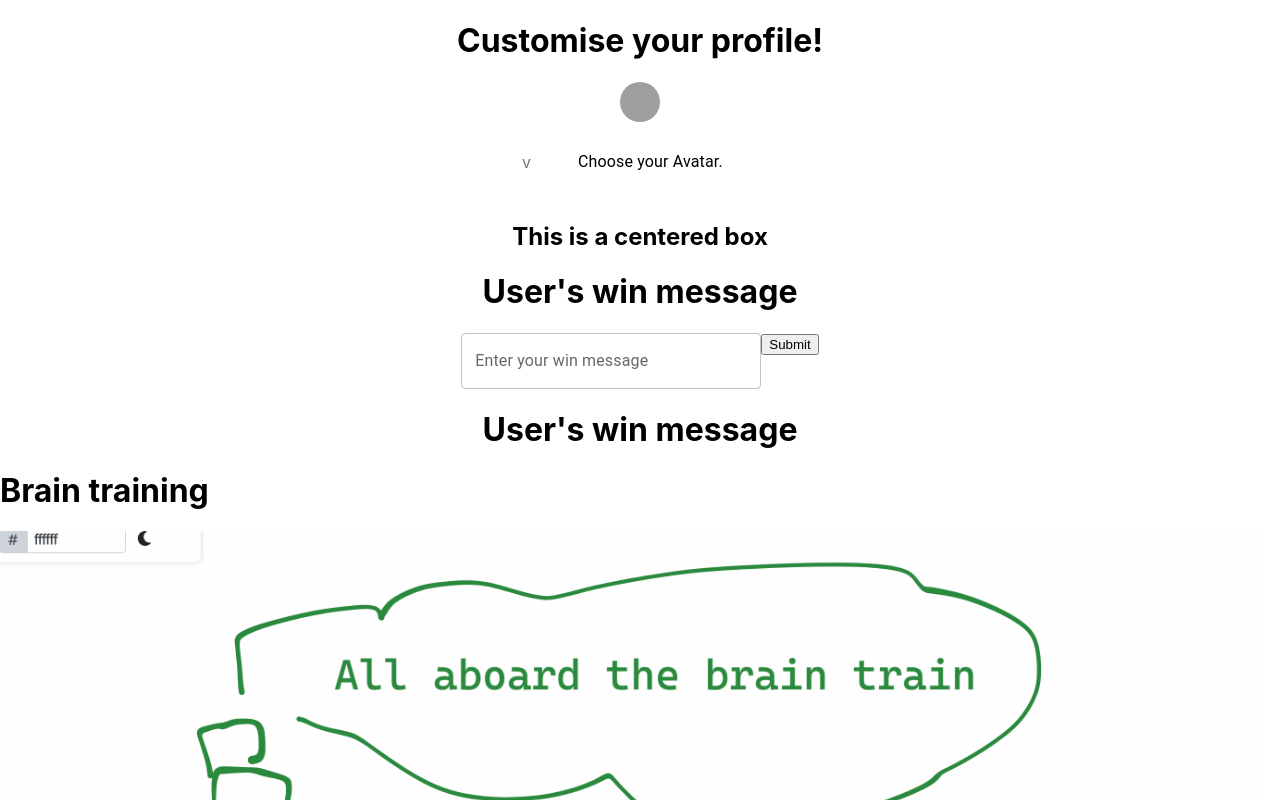
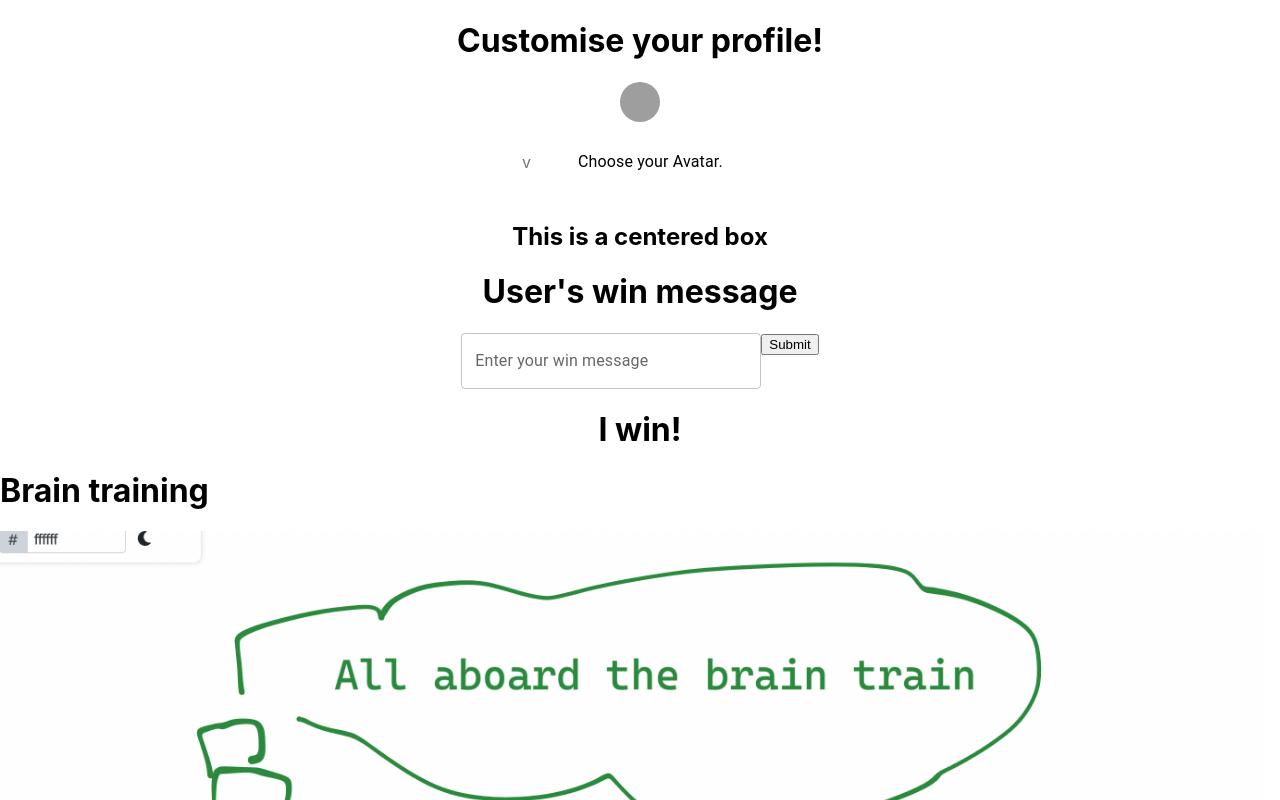
Before and after one commit to tibo8841/brain-training-frontend, a React (Create React App) app in the folder brain-training/: page /profile in a window 1280 px wide. Shown: the top 800 px of the page. Built offline with nearby package versions, Linux system fonts and the light colour scheme; grey boxes are pictures that could not be loaded; the HTML template or start-up script is replaced by a standard one.

Commit message:
Customise profile finished, needs restyling and refactoring

```diff
--- a/brain-training/src/Components/Game/CustomiseProfile/CustomiseProfile.js
+++ b/brain-training/src/Components/Game/CustomiseProfile/CustomiseProfile.js
@@ -2,16 +2,21 @@ import { React, useState, useEffect } from "react";
 import { Container } from "@mui/material";
 import CollapsibleAvatarList from "./CollapsibleAvatarList";
 import UserCurrentAvatar from "./UserCurrentAvatarDisplay";
-import UserWinMessage from "./UserWinMessageDisplay";
+import UserWinMessageDisplay from "./UserWinMessageDisplay";
 import UserWinMessageForm from "./UserWinMessageForm";
 
 export default function CustomiseProfile() {
   const [userAvatar, setUserAvatar] = useState(
     "/static/media/blueCar.3e6bc083ed4e8b29e3cc.jpg"
   );
+  const [userWinMessage, setUserWinMessage] = useState("I win!");
 
   function handleChosenAvatarClick(selectedAvatarSrc) {
     setUserAvatar(selectedAvatarSrc);
+  }
+
+  function updateUsersWinMessage(usersUpdatedMessage) {
+    setUserWinMessage(usersUpdatedMessage);
   }
 
   return (
@@ -25,8 +30,8 @@ export default function CustomiseProfile() {
         <CollapsibleAvatarList
           handleChosenAvatarClick={handleChosenAvatarClick}
         />
-        <UserWinMessageForm />
-        <UserWinMessage />
+        <UserWinMessageForm updateUsersWinMessage={updateUsersWinMessage} />
+        <UserWinMessageDisplay userWinMessage={userWinMessage} />
       </Container>
     </div>
   );
--- a/brain-training/src/Components/Game/CustomiseProfile/UserCurrentAvatarDisplay.js
+++ b/brain-training/src/Components/Game/CustomiseProfile/UserCurrentAvatarDisplay.js
@@ -1,6 +1,5 @@
 import React, { useState } from "react";
 import { Container, Box, Avatar } from "@mui/material";
-import CollapsibleAvatarList from "./CollapsibleAvatarList";
 
 export default function UserCurrentAvatar(props) {
   return (
--- a/brain-training/src/Components/Game/CustomiseProfile/UserWinMessageDisplay.js
+++ b/brain-training/src/Components/Game/CustomiseProfile/UserWinMessageDisplay.js
@@ -1,10 +1,9 @@
 import { React, useEffect, useState } from "react";
-import { TextField } from "@mui/material";
-export default function userWinMessageDisplay() {
+
+export default function UserWinMessageDisplay(props) {
   return (
     <div>
-      <h1>User's win message</h1>
-      <form noValidate autoComplete="off"></form>
+      <h1>{props.userWinMessage}</h1>
     </div>
   );
 }
--- a/brain-training/src/Components/Game/CustomiseProfile/UserWinMessageForm.js
+++ b/brain-training/src/Components/Game/CustomiseProfile/UserWinMessageForm.js
@@ -1,13 +1,13 @@
 import { React, useEffect, useState } from "react";
 import { TextField } from "@mui/material";
-export default function UserWinMessage() {
-  const [userWinMessage, setUserWinMessage] = useState("I win!");
+export default function UserWinMessageForm(props) {
   const [isOpen, setIsOpen] = useState(false);
   // const winMessageCharacterLimit = 20;
 
   function handleSubmit(event) {
     event.preventDefault();
   }
+  let usersNewWinMessage = "";
   /*
   useEffect(() => {
     async function fetchUserWinMessage() {
@@ -18,20 +18,23 @@ export default function UserWinMessage() {
     fetchUserWinMessage();
   }, []);
   */
-
+  // setUserWinMessage(event.target.value)
   return (
     <div>
       <h1>User's win message</h1>
       <form noValidate autoComplete="off" onSubmit={handleSubmit}>
         <TextField
-          onChange={(event) => setUserWinMessage(event.target.value)}
+          onChange={(event) => (usersNewWinMessage = event.target.value)}
           label="Enter your win message"
           variant="outlined"
           style={{ width: 300 }}
         />
         <button
-          onClick={() => {
-            console.log("write a fetch request for this win message: ");
+          onClick={(event) => {
+            props.updateUsersWinMessage(usersNewWinMessage);
+            console.log(
+              "write a fetch request to send the backend for this win message: "
+            );
           }}
           type="submit"
           variant="contained"
```
